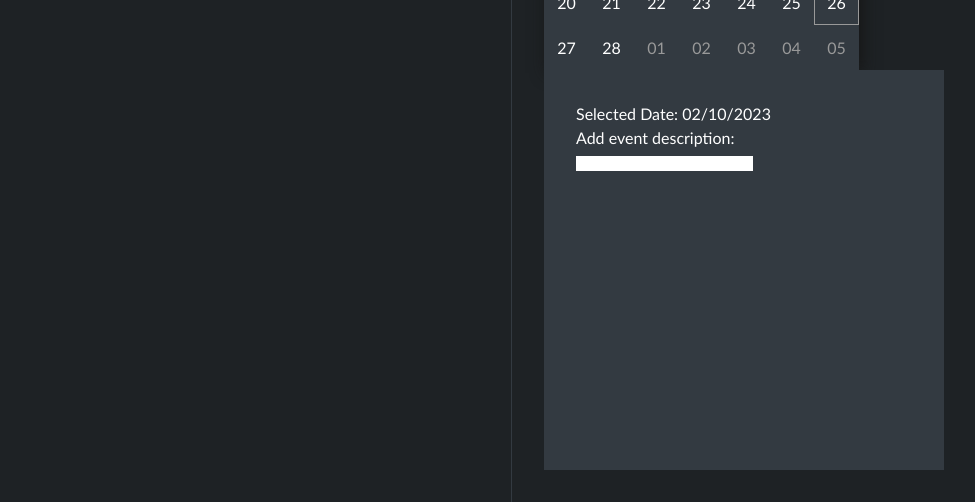
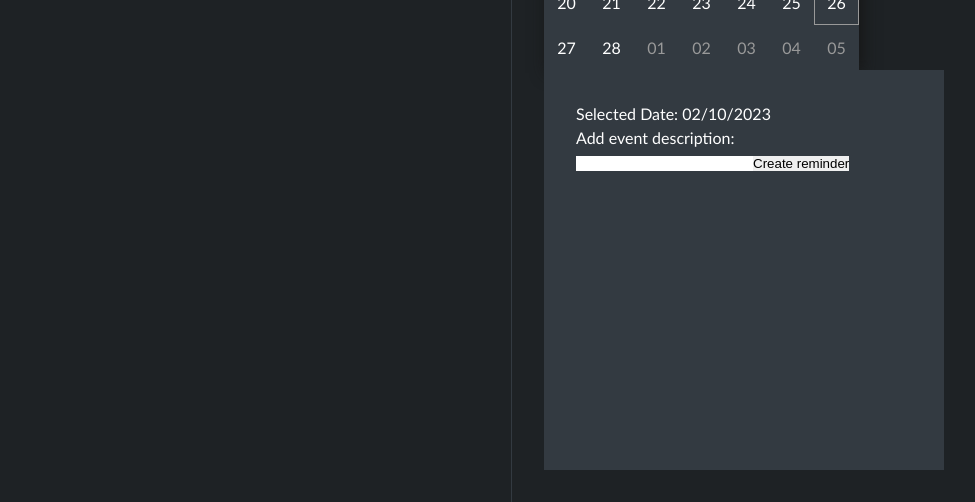
Before and after one commit to adamdgit/calendar, a React (Vite) app: page / in a window 1280 px wide. Both pictures are taken after a click on the element "10". Shown: the part 338-840 px from the top of the page, without its empty margins (0-975 px from the left). Built offline with nearby package versions, Linux system fonts and the light colour scheme.

Commit message:
Save user entered event to local storage

```diff
--- a/src/components/eventPopup.tsx
+++ b/src/components/eventPopup.tsx
@@ -1,3 +1,4 @@
+import { FormEvent, useState } from "react"
 
 type eventPopupProps = {
   popupIsVisible: boolean,
@@ -5,11 +6,26 @@ type eventPopupProps = {
 }
 
 export default function eventPopup({ popupIsVisible, selectedDate } : eventPopupProps ) {
+
+  const [description, setDescription] = useState<String>('')
+
+  function handleSubmit(e: FormEvent) {
+    e.preventDefault();
+    const LS_ITEMS = JSON.parse(localStorage.getItem('Calendar events')) || [];
+    let newStorage = {
+      'Date': selectedDate,
+      'Description': description
+    };
+    LS_ITEMS.push(newStorage);
+    localStorage.setItem('Calendar events', JSON.stringify(LS_ITEMS));
+  };
+
   return (
-    <div className='popup' style={popupIsVisible ? {opacity: '1'} : {opacity: '0'}}>
+    <form onSubmit={(e) => handleSubmit(e)} className='popup' style={popupIsVisible ? {opacity: '1'} : {opacity: '0'}}>
       <p>Selected Date: {selectedDate}</p>
       <p>Add event description:</p>
-      <input type="text" />
-    </div>
+      <input type="text" onChange={(e) => setDescription(e.target.value)} />
+      <button type="submit">Create reminder</button>
+    </form>
   )
-}
+};
```
